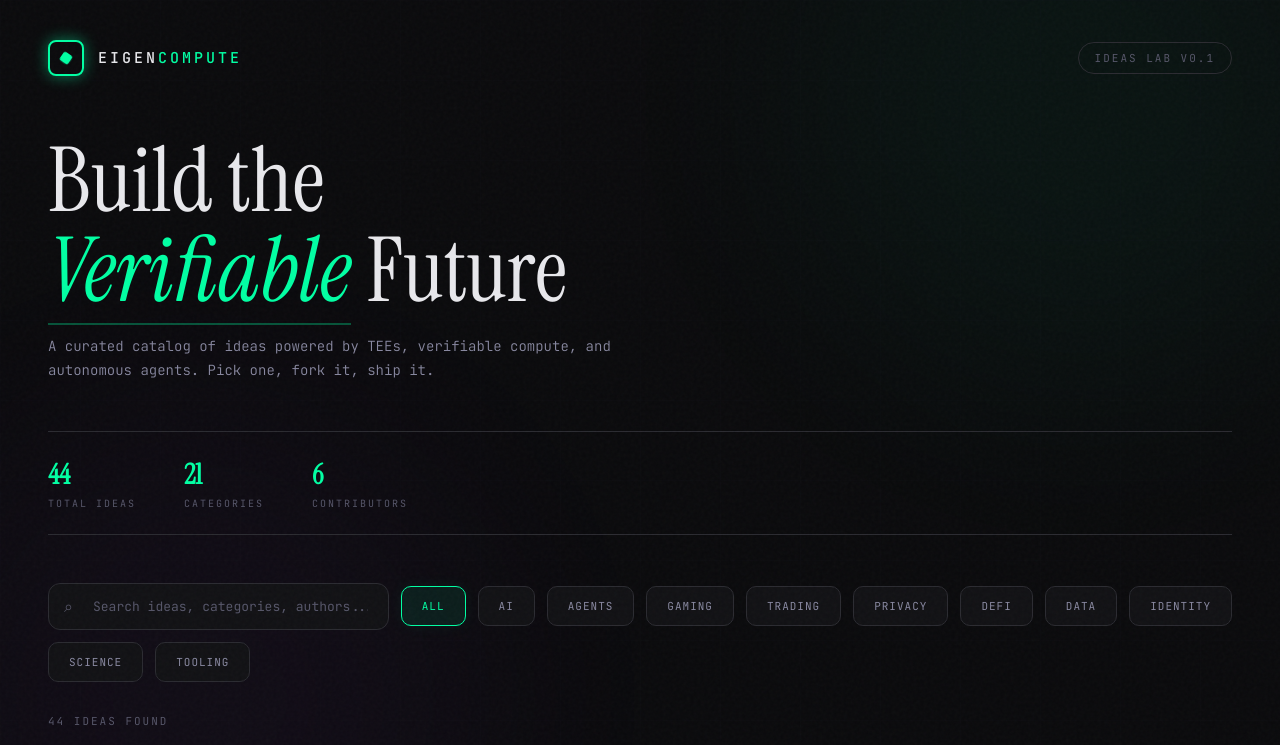
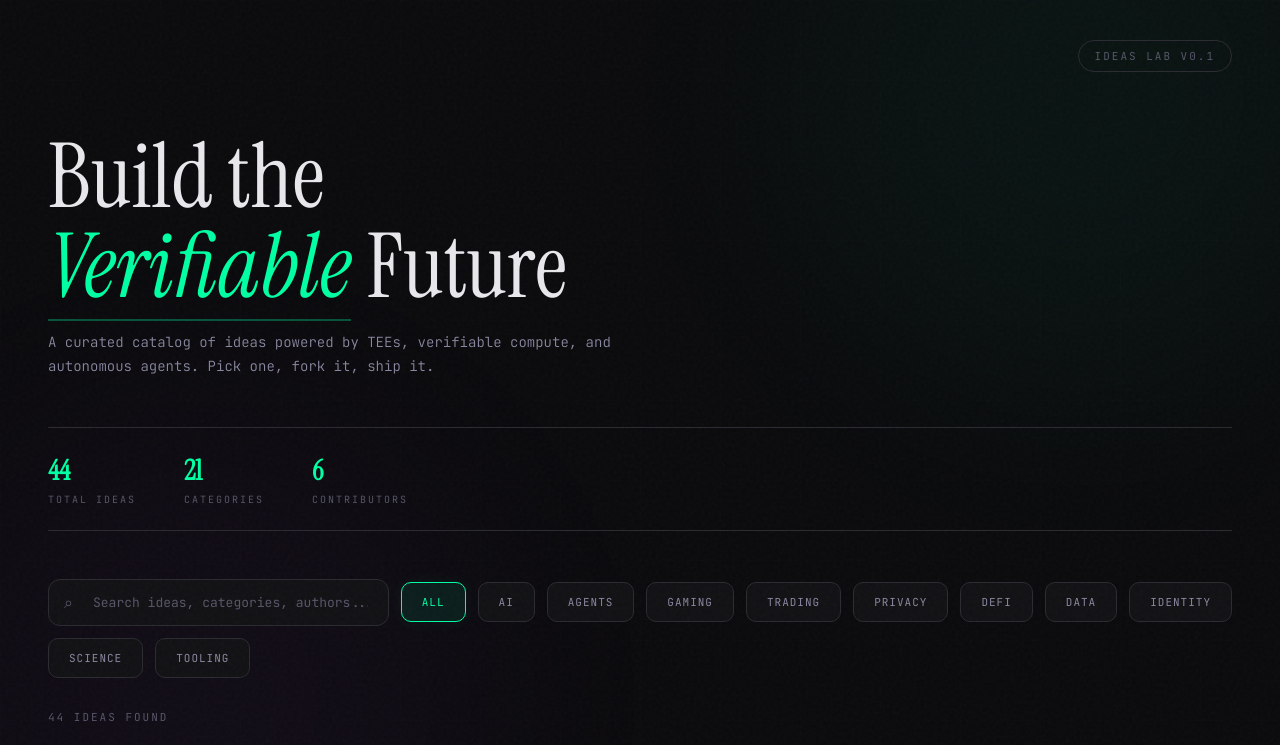
Before and after one commit to aashaexo/eigencomputeideas, a plain HTML site: page eigencompute-ideas.html in a window 1280 px wide. Shown: the top 745 px of the page. Drawn offline with Linux system fonts and the light colour scheme.

Commit message:
Remove EIGENCOMPUTE logo from header
Co-authored-by: Cursor <cursoragent@cursor.com>

```diff
--- a/eigencompute-ideas.html
+++ b/eigencompute-ideas.html
@@ -84,57 +84,8 @@
   .logo-row {
     display: flex;
     align-items: center;
-    justify-content: space-between;
+    justify-content: flex-end;
     margin-bottom: 60px;
-  }
-
-  .logo {
-    display: flex;
-    align-items: center;
-    gap: 14px;
-  }
-
-  .logo-icon {
-    width: 36px;
-    height: 36px;
-    border: 2px solid var(--accent);
-    border-radius: 8px;
-    display: flex;
-    align-items: center;
-    justify-content: center;
-    position: relative;
-    animation: logoPulse 3s ease-in-out infinite;
-  }
-
-  .logo-icon::after {
-    content: '';
-    width: 12px;
-    height: 12px;
-    background: var(--accent);
-    border-radius: 3px;
-    animation: logoInner 3s ease-in-out infinite;
-  }
-
-  @keyframes logoPulse {
-    0%, 100% { box-shadow: 0 0 0px var(--accent); }
-    50% { box-shadow: 0 0 20px rgba(0,255,163,0.3); }
-  }
-
-  @keyframes logoInner {
-    0%, 100% { transform: rotate(0deg) scale(1); }
-    50% { transform: rotate(45deg) scale(0.8); }
-  }
-
-  .logo-text {
-    font-size: 15px;
-    font-weight: 500;
-    letter-spacing: 3px;
-    text-transform: uppercase;
-    color: var(--text);
-  }
-
-  .logo-text span {
-    color: var(--accent);
   }
 
   .header-badge {
@@ -599,10 +550,6 @@
 
 <header>
   <div class="logo-row">
-    <div class="logo">
-      <div class="logo-icon"></div>
-      <div class="logo-text">Eigen<span>Compute</span></div>
-    </div>
     <div class="header-badge">Ideas Lab v0.1</div>
   </div>
   <div class="hero">
```
